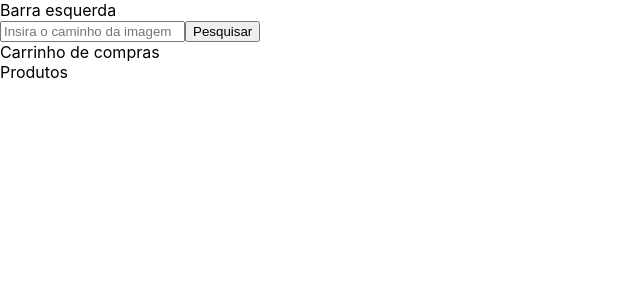
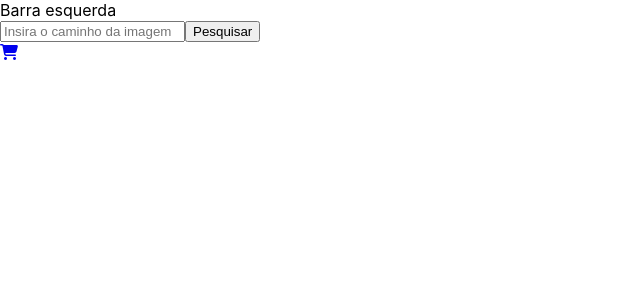
Before and after one commit to tryber/sd-03-block15-project-frontend-online-store-07, a React (Create React App) app: page / in a window 1280 px wide. Shown: the top 300 px of the page, without its empty margins (0-640 px from the left). Built offline with nearby package versions, Linux system fonts and the light colour scheme.

Commit message:
branch de avaliação dos commits

```diff
--- a/src/pages/Home.js
+++ b/src/pages/Home.js
@@ -1,4 +1,6 @@
 import React from 'react';
+import CarLink from '../components/CarLink';
+import GridProdutos from '../components/GridProdutos';
 import * as api from '../services/api';
 
 class Home extends React.Component {
@@ -19,7 +21,9 @@ class Home extends React.Component {
 
   handleSearchSubmit() {
     const { query } = this.state;
-    api.getProductsFromCategoryAndQuery('', query).then((data) => this.setState({ apiResults: data.results }));
+    api
+      .getProductsFromCategoryAndQuery('', query)
+      .then((data) => this.setState({ apiResults: data.results }));
   }
 
   render() {
@@ -45,9 +49,12 @@ class Home extends React.Component {
             Pesquisar
           </button>
         </div>
-        <div>Carrinho de compras</div>
-        <div>Produtos</div>
-        {apiResults}
+        <div>
+          <CarLink />
+        </div>
+        <div>
+          <GridProdutos products={apiResults}/>
+        </div>
       </div>
     );
   }
```
